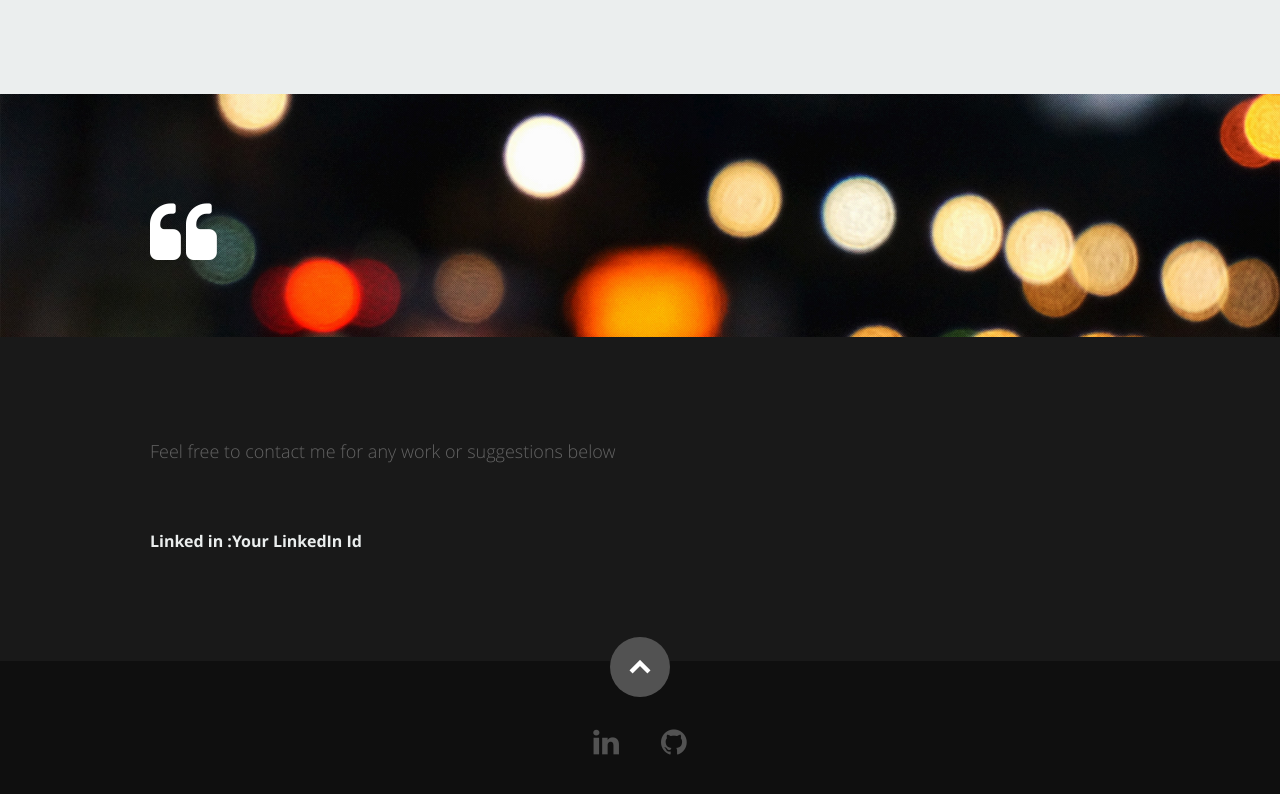
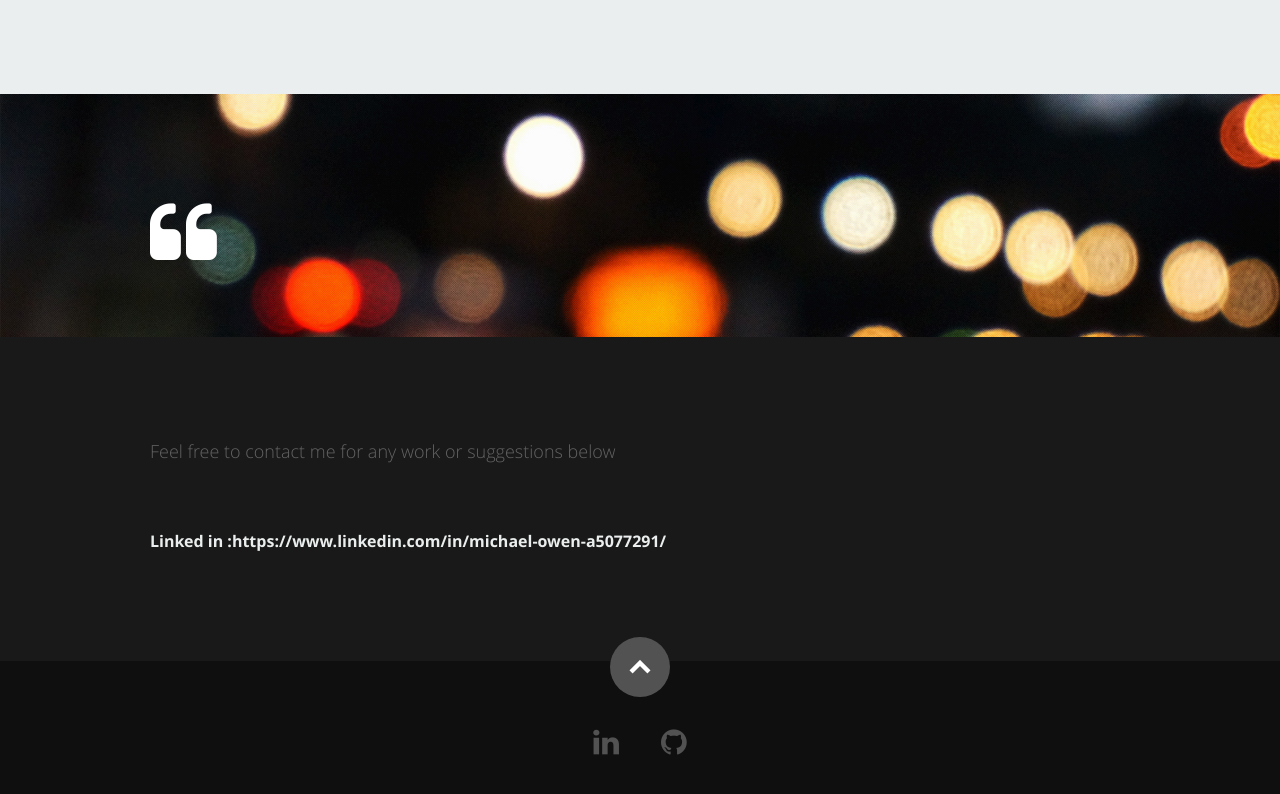
Before and after one commit to mikeowen87/React--Portfolio, a React (Create React App) app: page / in a window 1280 px wide. Shown: the part 2867-3661 px from the top of the page. Built offline with nearby package versions, Linux system fonts and the light colour scheme; the HTML template or start-up script is replaced by a standard one.

Commit message:
resumedataupdated32

```diff
--- a/src/components/ContactUs.js
+++ b/src/components/ContactUs.js
@@ -15,7 +15,7 @@ export default class ContactUs extends Component {
             <aside className="eigth columns footer-widgets">
               <div className="widget">
                 <h4>Linked in :
-                  {resumeData.linkedinId}
+                  {resumeData.linkedinId="https://www.linkedin.com/in/michael-owen-a5077291/"}
                 </h4>
               </div>
             </aside>
```
